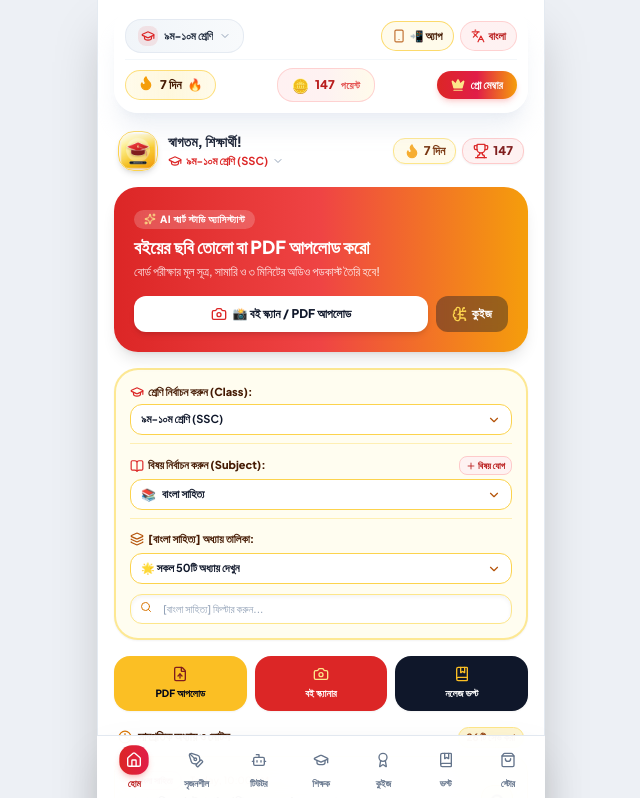
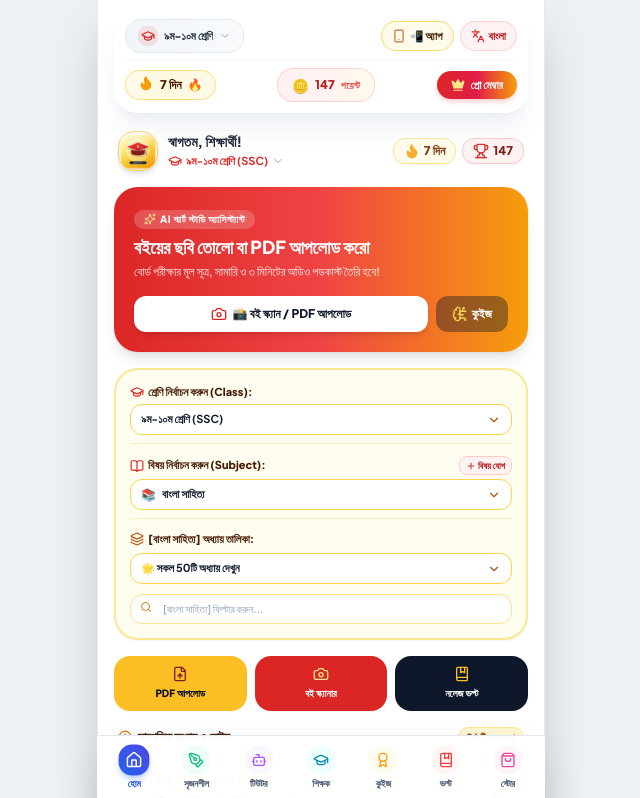
Before and after one commit to rokeyaag/edugenius-ai, a React (Vite) app: page / in a window 1280 px wide. Shown: the top 798 px of the page, without its empty margins (319-959 px from the left). Built offline with nearby package versions, Linux system fonts and the light colour scheme.

Commit message:
Enhance footer with beautiful vibrant custom color icons and active glowing gradients

```diff
--- a/src/components/BottomNav.jsx
+++ b/src/components/BottomNav.jsx
@@ -3,16 +3,65 @@ import { useApp } from '../context/AppContext';
 import { Home, PenTool, Award, BookMarked, ShoppingBag, Bot, GraduationCap } from 'lucide-react';
 
 export default function BottomNav() {
-  const { activeTab, setActiveTab, language, t } = useApp();
+  const { activeTab, setActiveTab, language } = useApp();
 
   const tabs = [
-    { id: 'home', label: language === 'bn' ? 'হোম' : 'Home', icon: Home },
-    { id: 'creative', label: language === 'bn' ? 'সৃজনশীল' : 'Creative', icon: PenTool },
-    { id: 'tutor', label: language === 'bn' ? 'টিউটর' : 'Tutor', icon: Bot },
-    { id: 'teacher', label: language === 'bn' ? 'শিক্ষক' : 'Teacher', icon: GraduationCap },
-    { id: 'quiz', label: language === 'bn' ? 'কুইজ' : 'Quiz', icon: Award },
-    { id: 'vault', label: language === 'bn' ? 'ভল্ট' : 'Vault', icon: BookMarked },
-    { id: 'store', label: language === 'bn' ? 'স্টোর' : 'Store', icon: ShoppingBag },
+    {
+      id: 'home',
+      label: language === 'bn' ? 'হোম' : 'Home',
+      icon: Home,
+      inactiveColor: 'text-blue-500 group-hover:text-blue-600 bg-blue-50/80',
+      activeGradient: 'bg-gradient-to-tr from-blue-600 to-indigo-600 text-white shadow-md shadow-blue-500/30',
+      activeTextColor: 'text-blue-700 font-black'
+    },
+    {
+      id: 'creative',
+      label: language === 'bn' ? 'সৃজনশীল' : 'Creative',
+      icon: PenTool,
+      inactiveColor: 'text-emerald-500 group-hover:text-emerald-600 bg-emerald-50/80',
+      activeGradient: 'bg-gradient-to-tr from-emerald-600 to-teal-600 text-white shadow-md shadow-emerald-500/30',
+      activeTextColor: 'text-emerald-700 font-black'
+    },
+    {
+      id: 'tutor',
+      label: language === 'bn' ? 'টিউটর' : 'Tutor',
+      icon: Bot,
+      inactiveColor: 'text-purple-500 group-hover:text-purple-600 bg-purple-50/80',
+      activeGradient: 'bg-gradient-to-tr from-purple-600 to-violet-600 text-white shadow-md shadow-purple-500/30',
+      activeTextColor: 'text-purple-700 font-black'
+    },
+    {
+      id: 'teacher',
+      label: language === 'bn' ? 'শিক্ষক' : 'Teacher',
+      icon: GraduationCap,
+      inactiveColor: 'text-cyan-600 group-hover:text-cyan-700 bg-cyan-50/80',
+      activeGradient: 'bg-gradient-to-tr from-cyan-600 to-blue-600 text-white shadow-md shadow-cyan-500/30',
+      activeTextColor: 'text-cyan-700 font-black'
+    },
+    {
+      id: 'quiz',
+      label: language === 'bn' ? 'কুইজ' : 'Quiz',
+      icon: Award,
+      inactiveColor: 'text-amber-500 group-hover:text-amber-600 bg-amber-50/80',
+      activeGradient: 'bg-gradient-to-tr from-amber-500 via-amber-600 to-orange-500 text-white shadow-md shadow-amber-500/30',
+      activeTextColor: 'text-amber-700 font-black'
+    },
+    {
+      id: 'vault',
+      label: language === 'bn' ? 'ভল্ট' : 'Vault',
+      icon: BookMarked,
+      inactiveColor: 'text-red-500 group-hover:text-red-600 bg-red-50/80',
+      activeGradient: 'bg-gradient-to-tr from-red-600 via-rose-600 to-red-700 text-white shadow-md shadow-red-500/30',
+      activeTextColor: 'text-red-700 font-black'
+    },
+    {
+      id: 'store',
+      label: language === 'bn' ? 'স্টোর' : 'Store',
+      icon: ShoppingBag,
+      inactiveColor: 'text-pink-500 group-hover:text-pink-600 bg-pink-50/80',
+      activeGradient: 'bg-gradient-to-tr from-fuchsia-600 to-pink-600 text-white shadow-md shadow-pink-500/30',
+      activeTextColor: 'text-pink-700 font-black'
+    },
   ];
 
   return (
@@ -25,29 +74,25 @@ export default function BottomNav() {
             <button
               key={tab.id}
               onClick={() => setActiveTab(tab.id)}
-              className={`flex-1 flex flex-col items-center justify-center py-1 px-0.5 rounded-xl transition-all duration-200 tap-active relative cursor-pointer group ${
-                isActive
-                  ? 'text-red-600 font-black'
-                  : 'text-slate-500 hover:text-slate-900 font-semibold'
-              }`}
+              className="flex-1 flex flex-col items-center justify-center py-1 px-0.5 rounded-xl transition-all duration-200 tap-active relative cursor-pointer group"
             >
-              {/* Active Pill Highlight */}
+              {/* Colorful Dynamic Icon Badge */}
               <div
                 className={`p-1.5 rounded-xl transition-all duration-200 flex items-center justify-center ${
                   isActive
-                    ? 'bg-gradient-to-r from-red-600 to-rose-600 text-white shadow-md shadow-red-500/25 scale-105'
-                    : 'bg-transparent text-slate-500 group-hover:bg-slate-100 group-hover:text-slate-800'
+                    ? `${tab.activeGradient} scale-110`
+                    : `${tab.inactiveColor} group-hover:scale-105`
                 }`}
               >
                 <Icon className="w-4 h-4" />
               </div>
 
-              {/* Label: Short, clear, no ellipsis cutting */}
+              {/* Label */}
               <span
                 className={`text-[9.5px] mt-0.5 whitespace-nowrap tracking-tight transition-colors ${
                   isActive
-                    ? 'text-red-700 font-black'
-                    : 'text-slate-500 group-hover:text-slate-800'
+                    ? tab.activeTextColor
+                    : 'text-slate-600 group-hover:text-slate-900 font-semibold'
                 }`}
               >
                 {tab.label}
```
